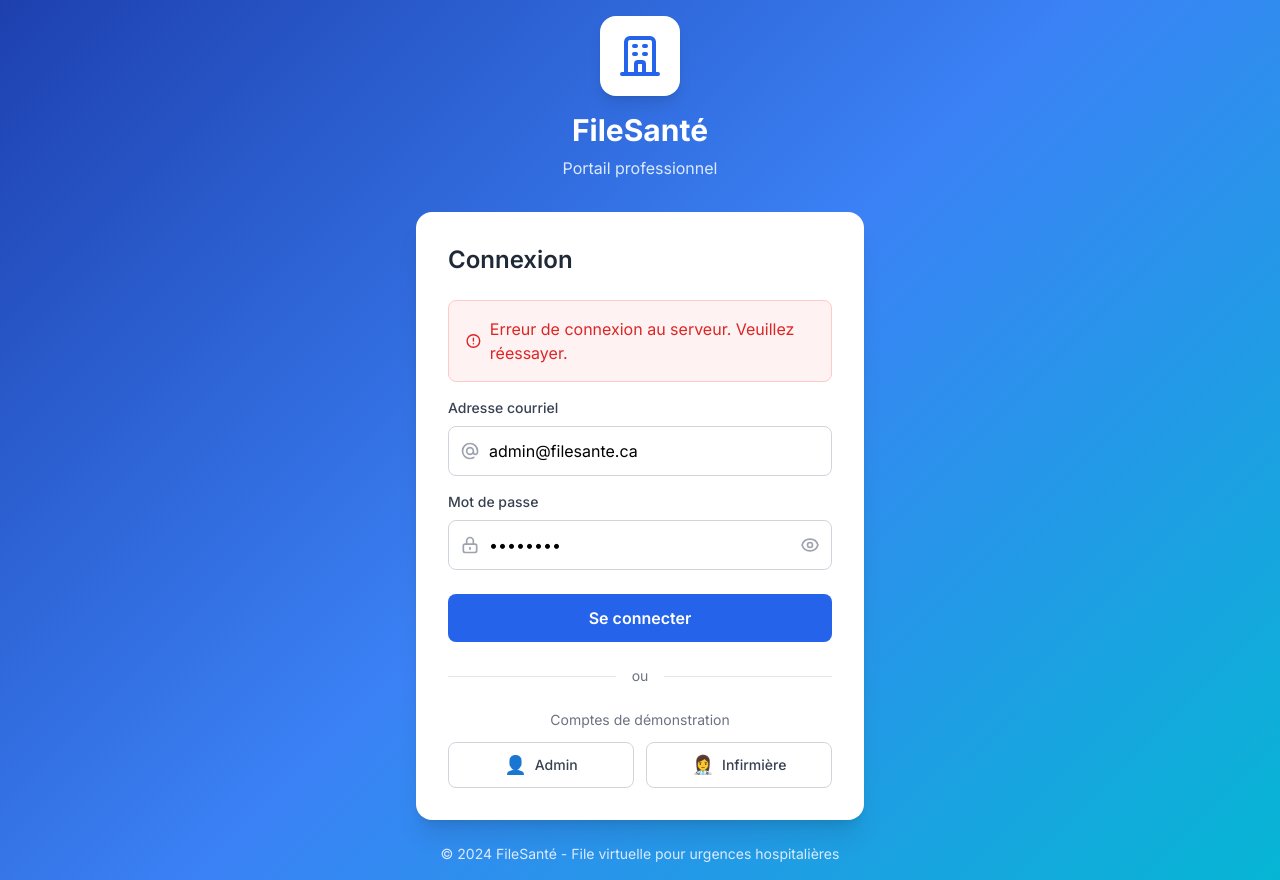
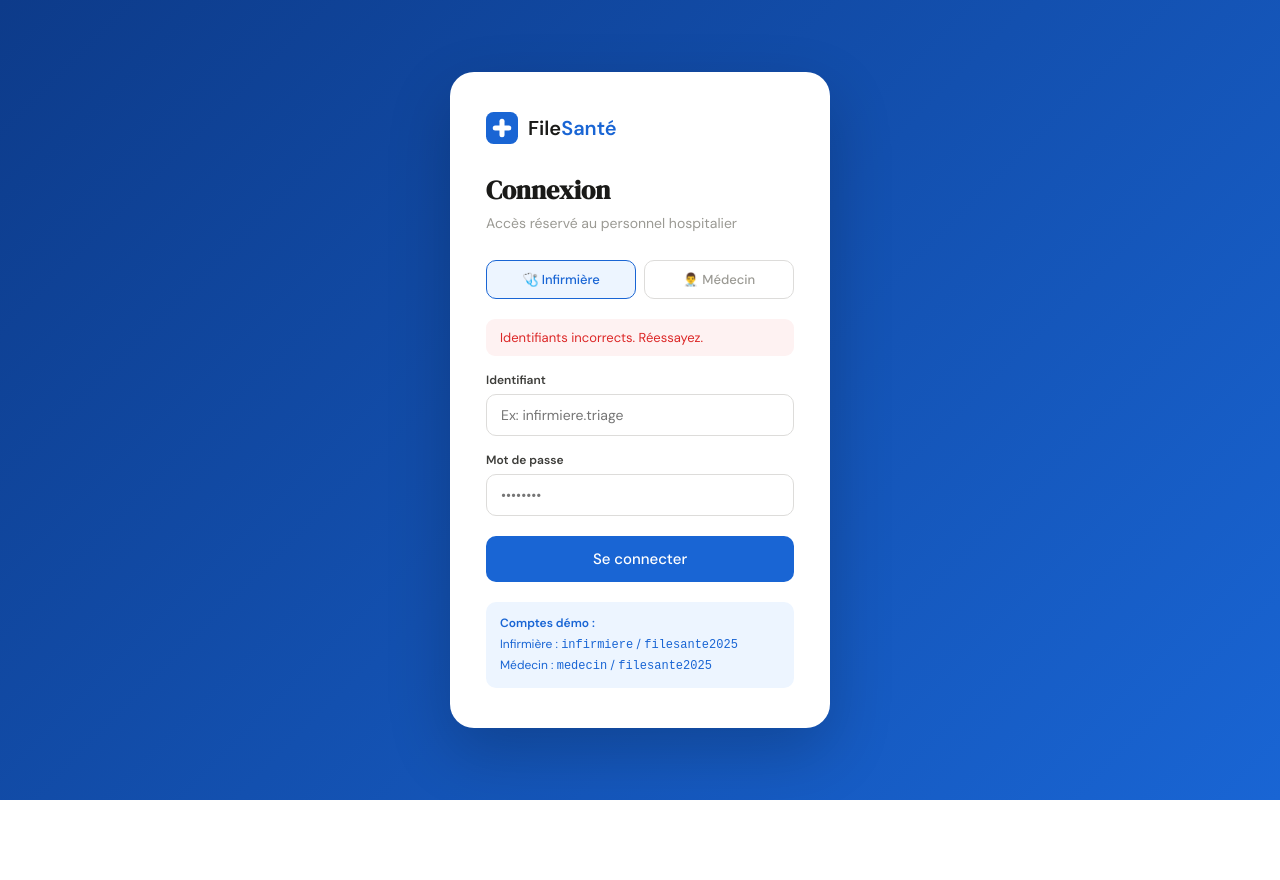
Before and after one commit to yannyacine-ship-it/filesante, a website: page frontend/login.html in a window 1280 px wide. Both pictures are taken after a click on the button "Se connecter". After the commit the page ends 800 px from the top, so only its background shows below. Drawn offline with nearby package versions, Linux system fonts and the light colour scheme; no server answers.

Commit message:
Update login.html

```diff
--- a/frontend/login.html
+++ b/frontend/login.html
@@ -3,267 +3,147 @@
 <head>
   <meta charset="UTF-8">
   <meta name="viewport" content="width=device-width, initial-scale=1.0">
-  <title>Connexion - FileSanté</title>
-  <script src="https://cdn.tailwindcss.com"></script>
-  <link rel="preconnect" href="https://fonts.googleapis.com">
-  <link href="https://fonts.googleapis.com/css2?family=Inter:wght@400;500;600;700&display=swap" rel="stylesheet">
+  <title>FileSanté — Connexion</title>
+  <link href="https://fonts.googleapis.com/css2?family=DM+Sans:wght@300;400;500;600&family=DM+Serif+Display&display=swap" rel="stylesheet">
   <style>
-    body { font-family: 'Inter', sans-serif; }
-    .gradient-bg {
-      background: linear-gradient(135deg, #1e40af 0%, #3b82f6 50%, #06b6d4 100%);
+    *, *::before, *::after { box-sizing: border-box; margin: 0; padding: 0; }
+    :root {
+      --blue-50: #EDF5FF; --blue-400: #3E8EF7; --blue-600: #1965D4; --blue-800: #0D3B8A;
+      --gray-50: #F8F7F5; --gray-100: #EDEDEA; --gray-200: #DDDCDA;
+      --gray-400: #9B9A94; --gray-700: #3D3D3A; --gray-900: #1A1A18;
+      --red-50: #FEF2F2; --red-600: #DC2626;
+      --white: #FFFFFF;
     }
+    body {
+      font-family: 'DM Sans', sans-serif;
+      background: linear-gradient(135deg, #0D3B8A 0%, #1965D4 100%);
+      min-height: 100vh; display: flex; align-items: center; justify-content: center;
+      padding: 20px; -webkit-font-smoothing: antialiased;
+    }
+    .card {
+      background: var(--white); border-radius: 24px;
+      padding: 40px 36px; width: 100%; max-width: 380px;
+      box-shadow: 0 24px 64px rgba(0,0,0,0.2);
+    }
+    .logo-row {
+      display: flex; align-items: center; gap: 10px; margin-bottom: 28px;
+    }
+    .logo-text { font-size: 20px; font-weight: 600; color: var(--gray-900); }
+    .logo-text span { color: var(--blue-600); }
+    h1 {
+      font-family: 'DM Serif Display', Georgia, serif;
+      font-size: 26px; color: var(--gray-900); margin-bottom: 6px;
+    }
+    .subtitle { font-size: 14px; color: var(--gray-400); margin-bottom: 28px; }
+    .form-group { margin-bottom: 16px; }
+    label { font-size: 12px; font-weight: 600; color: var(--gray-700); display: block; margin-bottom: 6px; }
+    input {
+      width: 100%; padding: 11px 14px; border-radius: 10px;
+      border: 1.5px solid var(--gray-200); font-family: 'DM Sans', sans-serif;
+      font-size: 14px; color: var(--gray-900); outline: none; transition: border-color 0.15s;
+    }
+    input:focus { border-color: var(--blue-400); }
+    .error {
+      display: none; background: var(--red-50); color: var(--red-600);
+      font-size: 13px; padding: 10px 14px; border-radius: 9px; margin-bottom: 16px;
+    }
+    .error.show { display: block; }
+    .btn {
+      width: 100%; padding: 13px; border-radius: 10px; border: none;
+      background: var(--blue-600); color: white; font-family: 'DM Sans', sans-serif;
+      font-size: 15px; font-weight: 500; cursor: pointer; transition: all 0.15s;
+      margin-top: 4px;
+    }
+    .btn:hover { background: var(--blue-800); transform: translateY(-1px); }
+    .demo-hint {
+      margin-top: 20px; padding: 12px 14px; background: var(--blue-50);
+      border-radius: 10px; font-size: 12px; color: var(--blue-600); line-height: 1.6;
+    }
+    .demo-hint strong { display: block; margin-bottom: 2px; }
+    .role-select {
+      display: grid; grid-template-columns: 1fr 1fr; gap: 8px; margin-bottom: 20px;
+    }
+    .role-btn {
+      padding: 10px; border-radius: 10px; border: 1.5px solid var(--gray-200);
+      background: var(--white); font-family: 'DM Sans', sans-serif;
+      font-size: 13px; font-weight: 500; color: var(--gray-400); cursor: pointer;
+      transition: all 0.15s; text-align: center;
+    }
+    .role-btn.active { border-color: var(--blue-600); background: var(--blue-50); color: var(--blue-600); }
   </style>
 </head>
-<body class="min-h-screen gradient-bg flex items-center justify-center p-4">
-
-  <div class="w-full max-w-md">
-    <!-- Logo et titre -->
-    <div class="text-center mb-8">
-      <div class="inline-flex items-center justify-center w-20 h-20 bg-white rounded-2xl shadow-lg mb-4">
-        <svg class="w-12 h-12 text-blue-600" fill="none" stroke="currentColor" viewBox="0 0 24 24">
-          <path stroke-linecap="round" stroke-linejoin="round" stroke-width="2"
-                d="M19 21V5a2 2 0 00-2-2H7a2 2 0 00-2 2v16m14 0h2m-2 0h-5m-9 0H3m2 0h5M9 7h1m-1 4h1m4-4h1m-1 4h1m-5 10v-5a1 1 0 011-1h2a1 1 0 011 1v5m-4 0h4"/>
+<body>
+<div class="card">
+  <div class="logo-row">
+    <svg width="32" height="32" viewBox="0 0 38 38" fill="none">
+      <rect width="38" height="38" rx="9" fill="#1965D4"/>
+      <rect x="16" y="8" width="6" height="22" rx="3" fill="white"/>
+      <rect x="8" y="16" width="22" height="6" rx="3" fill="white"/>
     </svg>
-      </div>
-      <h1 class="text-3xl font-bold text-white">FileSanté</h1>
-      <p class="text-blue-100 mt-2">Portail professionnel</p>
+    <span class="logo-text">File<span>Santé</span></span>
   </div>
 
-    <!-- Formulaire de connexion -->
-    <div class="bg-white rounded-2xl shadow-xl p-8">
-      <h2 class="text-2xl font-semibold text-gray-800 mb-6">Connexion</h2>
+  <h1>Connexion</h1>
+  <p class="subtitle">Accès réservé au personnel hospitalier</p>
 
-      <!-- Message d'erreur -->
-      <div id="errorMessage" class="hidden mb-4 p-4 bg-red-50 border border-red-200 rounded-lg">
-        <div class="flex items-center text-red-600">
-          <svg class="w-5 h-5 mr-2" fill="none" stroke="currentColor" viewBox="0 0 24 24">
-            <path stroke-linecap="round" stroke-linejoin="round" stroke-width="2"
-                  d="M12 8v4m0 4h.01M21 12a9 9 0 11-18 0 9 9 0 0118 0z"/>
-          </svg>
-          <span id="errorText"></span>
+  <div class="role-select">
+    <button class="role-btn active" onclick="setRole('infirmiere', this)" id="role-inf">
+      🩺 Infirmière
+    </button>
+    <button class="role-btn" onclick="setRole('medecin', this)" id="role-med">
+      👨‍⚕️ Médecin
+    </button>
+  </div>
+
+  <div id="errorMsg" class="error">Identifiants incorrects. Réessayez.</div>
+
+  <div class="form-group">
+    <label>Identifiant</label>
+    <input type="text" id="username" placeholder="Ex: infirmiere.triage" autocomplete="username">
+  </div>
+  <div class="form-group">
+    <label>Mot de passe</label>
+    <input type="password" id="password" placeholder="••••••••" autocomplete="current-password"
+      onkeydown="if(event.key==='Enter') login()">
+  </div>
+
+  <button class="btn" onclick="login()">Se connecter</button>
+
+  <div class="demo-hint">
+    <strong>Comptes démo :</strong>
+    Infirmière : <code>infirmiere</code> / <code>filesante2025</code><br>
+    Médecin : <code>medecin</code> / <code>filesante2025</code>
   </div>
 </div>
 
-      <!-- Message de succès -->
-      <div id="successMessage" class="hidden mb-4 p-4 bg-green-50 border border-green-200 rounded-lg">
-        <div class="flex items-center text-green-600">
-          <svg class="w-5 h-5 mr-2" fill="none" stroke="currentColor" viewBox="0 0 24 24">
-            <path stroke-linecap="round" stroke-linejoin="round" stroke-width="2" d="M5 13l4 4L19 7"/>
-          </svg>
-          <span id="successText">Connexion réussie ! Redirection...</span>
-        </div>
-      </div>
+<script>
+  let selectedRole = 'infirmiere';
+  function setRole(role, btn) {
+    selectedRole = role;
+    document.querySelectorAll('.role-btn').forEach(b => b.classList.remove('active'));
+    btn.classList.add('active');
+  }
 
-      <form id="loginForm">
-        <!-- Email -->
-        <div class="mb-4">
-          <label for="email" class="block text-sm font-medium text-gray-700 mb-2">
-            Adresse courriel
-          </label>
-          <div class="relative">
-            <span class="absolute inset-y-0 left-0 flex items-center pl-3 text-gray-400">
-              <svg class="w-5 h-5" fill="none" stroke="currentColor" viewBox="0 0 24 24">
-                <path stroke-linecap="round" stroke-linejoin="round" stroke-width="2"
-                      d="M16 12a4 4 0 10-8 0 4 4 0 008 0zm0 0v1.5a2.5 2.5 0 005 0V12a9 9 0 10-9 9m4.5-1.206a8.959 8.959 0 01-4.5 1.207"/>
-              </svg>
-            </span>
-            <input type="email" id="email" name="email" required
-                   class="w-full pl-10 pr-4 py-3 border border-gray-300 rounded-lg focus:ring-2 focus:ring-blue-500 focus:border-blue-500"
-                   placeholder="admin@filesante.ca"
-                   value="admin@filesante.ca">
-          </div>
-        </div>
+  const USERS = {
+    'infirmiere': { pass: 'filesante2025', role: 'Infirmière — Triage', redirect: 'hospital-dashboard.html' },
+    'medecin':    { pass: 'filesante2025', role: 'Médecin',             redirect: 'hospital-dashboard.html' },
+    'admin':      { pass: 'admin2025',     role: 'Administrateur',      redirect: 'hospital-dashboard.html' },
+  };
 
-        <!-- Mot de passe -->
-        <div class="mb-6">
-          <label for="password" class="block text-sm font-medium text-gray-700 mb-2">
-            Mot de passe
-          </label>
-          <div class="relative">
-            <span class="absolute inset-y-0 left-0 flex items-center pl-3 text-gray-400">
-              <svg class="w-5 h-5" fill="none" stroke="currentColor" viewBox="0 0 24 24">
-                <path stroke-linecap="round" stroke-linejoin="round" stroke-width="2"
-                      d="M12 15v2m-6 4h12a2 2 0 002-2v-6a2 2 0 00-2-2H6a2 2 0 00-2 2v6a2 2 0 002 2zm10-10V7a4 4 0 00-8 0v4h8z"/>
-              </svg>
-            </span>
-            <input type="password" id="password" name="password" required
-                   class="w-full pl-10 pr-12 py-3 border border-gray-300 rounded-lg focus:ring-2 focus:ring-blue-500 focus:border-blue-500"
-                   placeholder="••••••••"
-                   value="admin123">
-            <button type="button" id="togglePassword"
-                    class="absolute inset-y-0 right-0 flex items-center pr-3 text-gray-400 hover:text-gray-600">
-              <svg class="w-5 h-5" fill="none" stroke="currentColor" viewBox="0 0 24 24">
-                <path stroke-linecap="round" stroke-linejoin="round" stroke-width="2"
-                      d="M15 12a3 3 0 11-6 0 3 3 0 016 0z"/>
-                <path stroke-linecap="round" stroke-linejoin="round" stroke-width="2"
-                      d="M2.458 12C3.732 7.943 7.523 5 12 5c4.478 0 8.268 2.943 9.542 7-1.274 4.057-5.064 7-9.542 7-4.477 0-8.268-2.943-9.542-7z"/>
-              </svg>
-            </button>
-          </div>
-        </div>
-
-        <!-- Bouton connexion -->
-        <button type="submit" id="submitBtn"
-                class="w-full bg-blue-600 text-white py-3 rounded-lg font-semibold hover:bg-blue-700 transition-colors flex items-center justify-center">
-          <span id="btnText">Se connecter</span>
-          <svg id="btnSpinner" class="hidden animate-spin ml-2 h-5 w-5 text-white" fill="none" viewBox="0 0 24 24">
-            <circle class="opacity-25" cx="12" cy="12" r="10" stroke="currentColor" stroke-width="4"></circle>
-            <path class="opacity-75" fill="currentColor" d="M4 12a8 8 0 018-8V0C5.373 0 0 5.373 0 12h4zm2 5.291A7.962 7.962 0 014 12H0c0 3.042 1.135 5.824 3 7.938l3-2.647z"></path>
-          </svg>
-        </button>
-      </form>
-
-      <!-- Séparateur -->
-      <div class="relative my-6">
-        <div class="absolute inset-0 flex items-center">
-          <div class="w-full border-t border-gray-200"></div>
-        </div>
-        <div class="relative flex justify-center text-sm">
-          <span class="px-4 bg-white text-gray-500">ou</span>
-        </div>
-      </div>
-
-      <!-- Comptes démo -->
-      <div class="space-y-3">
-        <p class="text-sm text-gray-500 text-center">Comptes de démonstration</p>
-        <div class="grid grid-cols-2 gap-3">
-          <button type="button" onclick="fillDemo('admin')"
-                  class="flex items-center justify-center px-4 py-2 border border-gray-300 rounded-lg hover:bg-gray-50 transition-colors">
-            <span class="text-lg mr-2">👤</span>
-            <span class="text-sm font-medium text-gray-700">Admin</span>
-          </button>
-          <button type="button" onclick="fillDemo('nurse')"
-                  class="flex items-center justify-center px-4 py-2 border border-gray-300 rounded-lg hover:bg-gray-50 transition-colors">
-            <span class="text-lg mr-2">👩‍⚕️</span>
-            <span class="text-sm font-medium text-gray-700">Infirmière</span>
-          </button>
-        </div>
-      </div>
-    </div>
-
-    <!-- Footer -->
-    <p class="text-center text-blue-100 text-sm mt-6">
-      © 2024 FileSanté - File virtuelle pour urgences hospitalières
-    </p>
-  </div>
-
-  <script>
-    // Configuration API - URL directe
-    const API_URL = window.location.origin + '/api';
-
-    // Éléments du DOM
-    const loginForm = document.getElementById('loginForm');
-    const emailInput = document.getElementById('email');
-    const passwordInput = document.getElementById('password');
-    const submitBtn = document.getElementById('submitBtn');
-    const btnText = document.getElementById('btnText');
-    const btnSpinner = document.getElementById('btnSpinner');
-    const errorMessage = document.getElementById('errorMessage');
-    const errorText = document.getElementById('errorText');
-    const successMessage = document.getElementById('successMessage');
-    const togglePassword = document.getElementById('togglePassword');
-
-    // Remplir les champs démo
-    function fillDemo(type) {
-      if (type === 'admin') {
-        emailInput.value = 'admin@filesante.ca';
-        passwordInput.value = 'admin123';
+  function login() {
+    const u = document.getElementById('username').value.trim().toLowerCase();
+    const p = document.getElementById('password').value;
+    const err = document.getElementById('errorMsg');
+    if (USERS[u] && USERS[u].pass === p) {
+      sessionStorage.setItem('fs_user', u);
+      sessionStorage.setItem('fs_role', USERS[u].role);
+      err.classList.remove('show');
+      window.location.href = USERS[u].redirect;
     } else {
-        emailInput.value = 'nurse@hmr.filesante.ca';
-        passwordInput.value = 'nurse123';
+      err.classList.add('show');
+      document.getElementById('password').value = '';
     }
   }
-
-    // Toggle password visibility
-    togglePassword.addEventListener('click', function() {
-      const type = passwordInput.getAttribute('type') === 'password' ? 'text' : 'password';
-      passwordInput.setAttribute('type', type);
-    });
-
-    // Vérifier si déjà connecté
-    const existingToken = localStorage.getItem('filesante_token');
-    if (existingToken) {
-      // Vérifier que le token est valide
-      fetch(API_URL + '/auth/me', {
-        headers: { 'Authorization': 'Bearer ' + existingToken }
-      })
-      .then(res => res.json())
-      .then(data => {
-        if (data.success) {
-          window.location.href = 'dashboard.html';
-        }
-      })
-      .catch(() => {
-        localStorage.removeItem('filesante_token');
-        localStorage.removeItem('filesante_user');
-      });
-    }
-
-    // Soumission du formulaire
-    loginForm.addEventListener('submit', async function(e) {
-      e.preventDefault();
-
-      // Masquer les messages
-      errorMessage.classList.add('hidden');
-      successMessage.classList.add('hidden');
-
-      // État loading
-      submitBtn.disabled = true;
-      btnText.textContent = 'Connexion...';
-      btnSpinner.classList.remove('hidden');
-
-      const email = emailInput.value.trim();
-      const password = passwordInput.value;
-
-      try {
-        console.log('Tentative de connexion à:', API_URL + '/auth/login');
-
-        const response = await fetch(API_URL + '/auth/login', {
-          method: 'POST',
-          headers: {
-            'Content-Type': 'application/json'
-          },
-          body: JSON.stringify({ email, password })
-        });
-
-        console.log('Response status:', response.status);
-
-        const result = await response.json();
-        console.log('Response data:', result);
-
-        if (result.success) {
-          // Sauvegarder le token
-          localStorage.setItem('filesante_token', result.data.token);
-          localStorage.setItem('filesante_user', JSON.stringify(result.data.user));
-
-          // Afficher succès
-          successMessage.classList.remove('hidden');
-
-          // Rediriger vers le dashboard
-          setTimeout(() => {
-            window.location.href = 'dashboard.html';
-          }, 1000);
-        } else {
-          // Afficher erreur
-          errorText.textContent = result.error || 'Email ou mot de passe incorrect';
-          errorMessage.classList.remove('hidden');
-        }
-      } catch (error) {
-        console.error('Login error:', error);
-        errorText.textContent = 'Erreur de connexion au serveur. Veuillez réessayer.';
-        errorMessage.classList.remove('hidden');
-      } finally {
-        submitBtn.disabled = false;
-        btnText.textContent = 'Se connecter';
-        btnSpinner.classList.add('hidden');
-      }
-    });
-
-    // Focus sur email
-    emailInput.focus();
-
-    console.log('FileSanté Login Page loaded');
-    console.log('API URL:', API_URL);
 </script>
 </body>
 </html>
```
Lines whose indentation alone changed are shown as unchanged.
